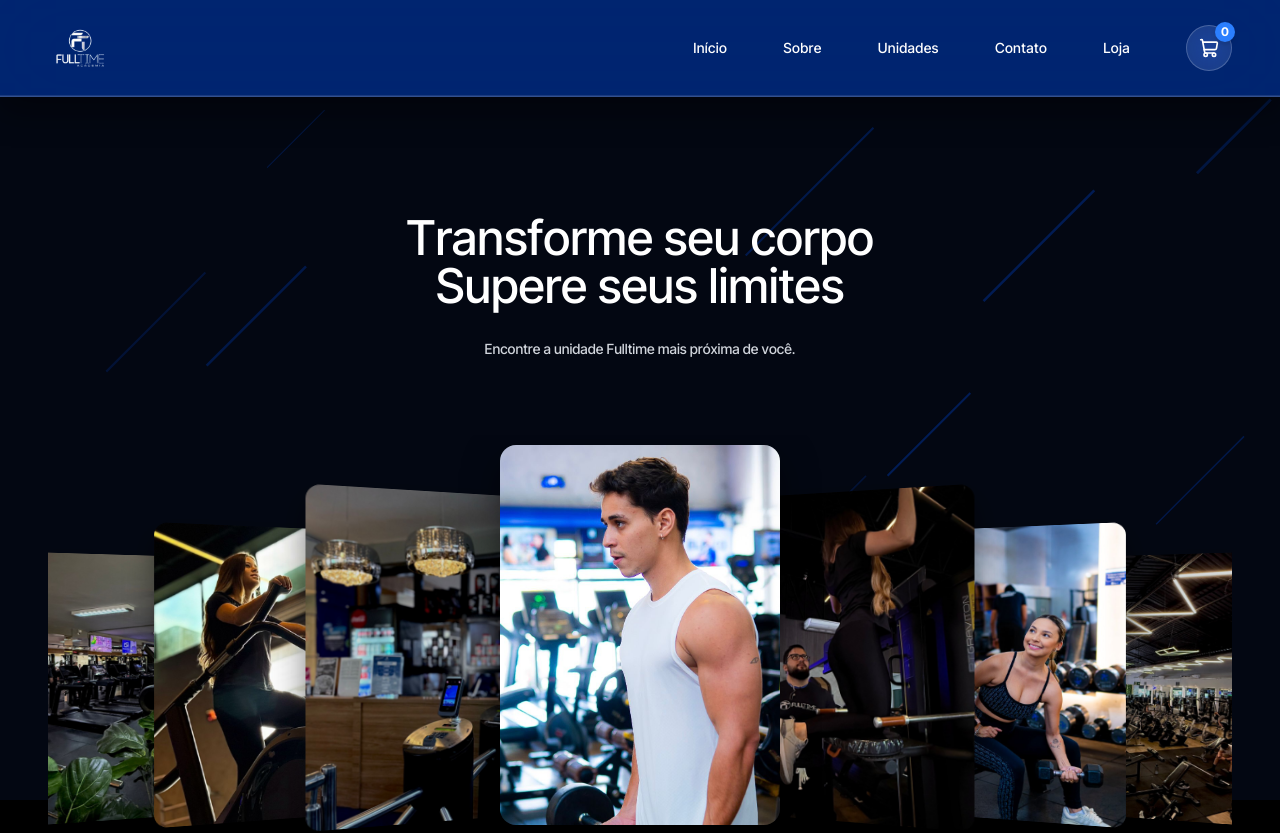
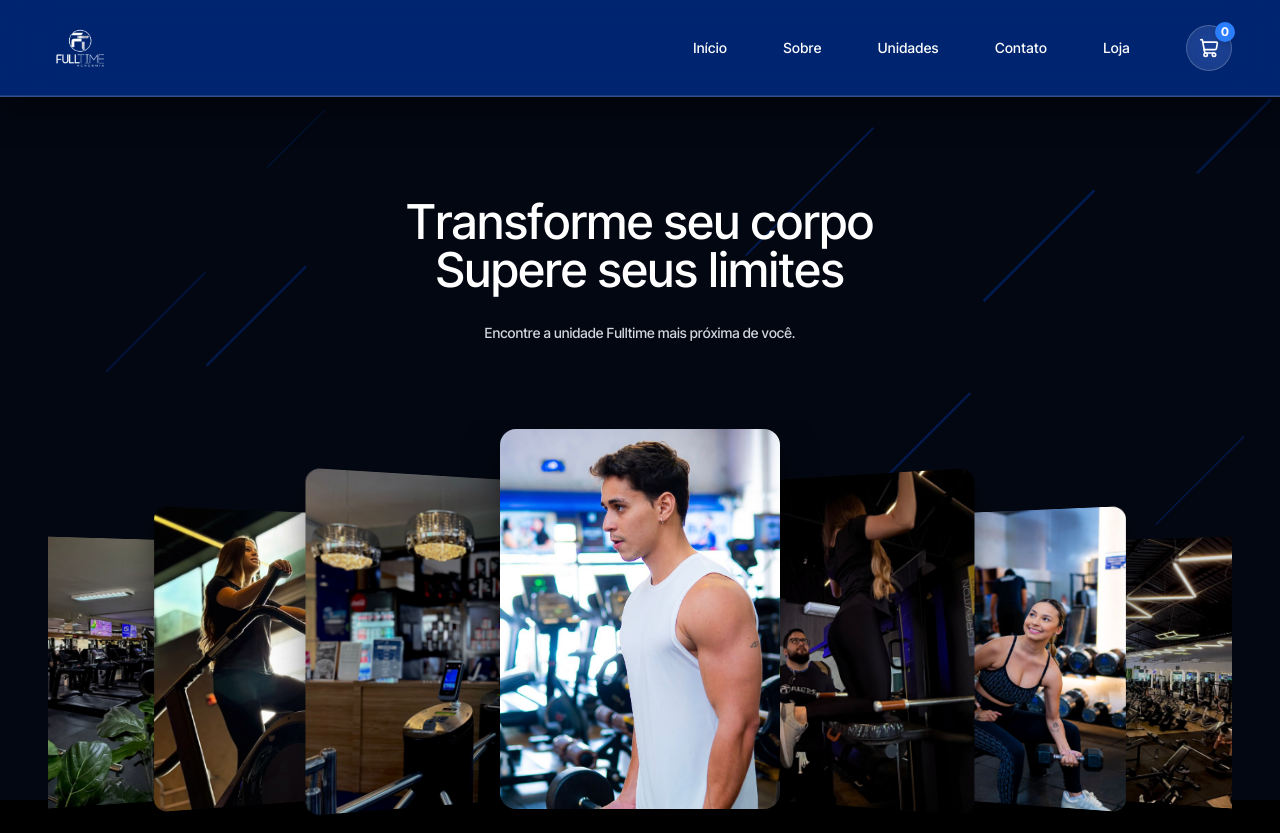
Before and after one commit to kadurm/fulltime-academia, a React (Vite) app: page / in a window 1280 px wide. Shown: the top 833 px of the page. Built offline with nearby package versions, Linux system fonts and the light colour scheme.

Commit message:
style: padroniza distâncias do Hero e Navbar entre Home e Loja

```diff
--- a/public/mobile-fix.css
+++ b/public/mobile-fix.css
@@ -2,7 +2,7 @@
 @media (max-width: 768px) {
   /* 1. Home Spacing Fixes (Using exact IDs) */
   #hero section {
-    padding-top: 8rem !important;
+    padding-top: 0 !important;
     padding-bottom: 2rem !important;
   }
 
--- a/src/pages/Home.tsx
+++ b/src/pages/Home.tsx
@@ -98,7 +98,7 @@
       </Helmet>
 
       {/* Hero */}
-      <div id="hero" data-section="hero" className="pt-[160px] md:pt-32 bg-transparent scroll-mt-24 md:scroll-mt-32">
+      <div id="hero" data-section="hero" className="pt-16 md:pt-28 bg-transparent scroll-mt-24 md:scroll-mt-32">
         <section className="relative w-full h-fit md:min-h-screen flex items-center justify-center py-hero-page-padding">
           <div className="container mx-auto px-6 lg:px-12 max-w-7xl flex flex-col gap-4 md:gap-5 relative z-10">
             <div className="items-center text-center flex flex-col gap-3 md:gap-3">
--- a/src/pages/Loja.tsx
+++ b/src/pages/Loja.tsx
@@ -66,7 +66,7 @@
       </Helmet>
 
       {/* Hero */}
-      <div id="hero" data-section="hero" className="pt-[160px] md:pt-32 bg-transparent"><section className="relative w-full h-fit flex items-center justify-center pt-0 pb-4 md:pb-8"><div className="container mx-auto px-6 lg:px-12 max-w-7xl flex flex-col relative z-10"><div className="items-center text-center flex flex-col"><img src="/FullSuplementosSemFundo.png" alt="Full Suplementos" className="w-[68%] md:w-[48%] max-w-[400px] mx-auto object-contain animate-in fade-in slide-in-from-bottom-8 duration-1000 ease-out" /><p className="-mt-12 md:-mt-28 relative z-10 text-gray-400 max-w-2xl mx-auto leading-relaxed">Suplementação premium para levar seu treino ao próximo nível.</p></div></div></section></div>
+      <div id="hero" data-section="hero" className="pt-16 md:pt-24 bg-transparent"><section className="relative w-full h-fit flex items-center justify-center pt-0 pb-4 md:pb-8"><div className="container mx-auto px-6 lg:px-12 max-w-7xl flex flex-col relative z-10"><div className="items-center text-center flex flex-col"><img src="/FullSuplementosSemFundo.png" alt="Full Suplementos" className="w-[68%] md:w-[48%] max-w-[400px] mx-auto object-contain animate-in fade-in slide-in-from-bottom-8 duration-1000 ease-out" /><p className="-mt-12 md:-mt-28 relative z-10 text-gray-400 max-w-2xl mx-auto leading-relaxed">Suplementação premium para levar seu treino ao próximo nível.</p></div></div></section></div>
 
       {/* Busca e Filtros */}
       <div className="container mx-auto px-6 max-w-7xl mb-12 flex flex-col gap-8">
```
Also changed, not shown: .claude/settings.local.json.
